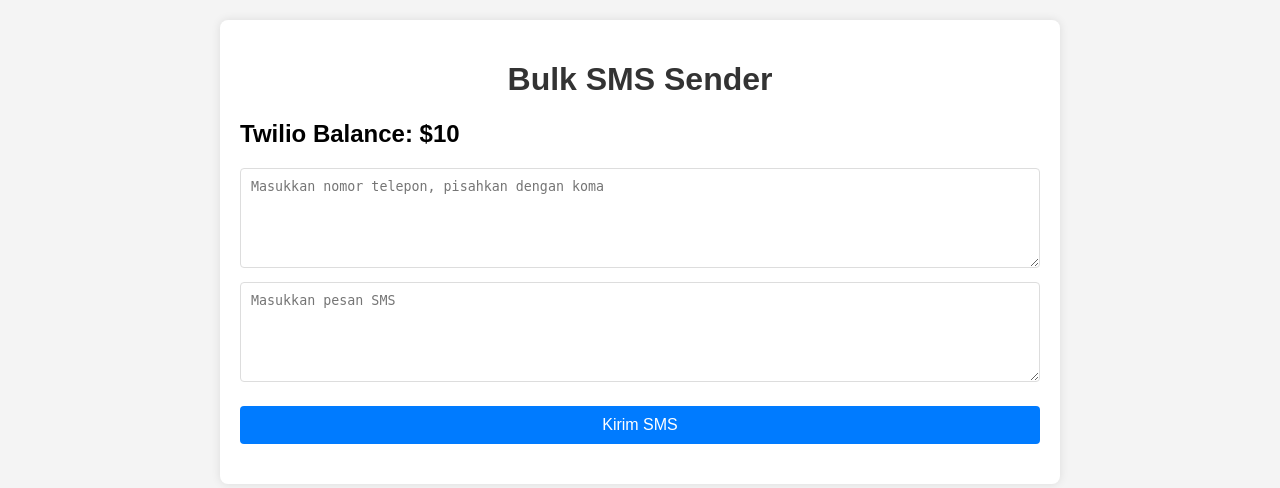
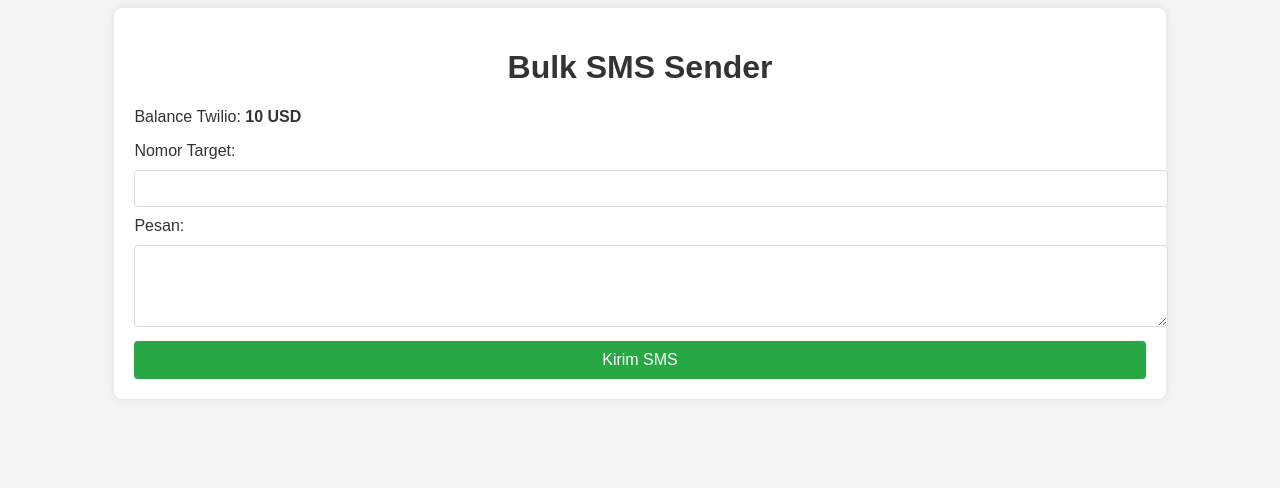
Before and after one commit to MPSnode/sms-sender02, a Flask app: template templates/index.html in a window 1280 px wide. Shown: the top 488 px of the page. Run offline with Flask 3, Linux system fonts and the light colour scheme; the template is opened without the code that fills it: most values are stand-ins (such as "Sample title", 1, 10 or a date in 2020).

Commit message:
Initial commit

```diff
--- a/app.py
+++ b/app.py
@@ -1,4 +1,4 @@
-from flask import Flask, request, render_template
+from flask import Flask, render_template, request, jsonify
 from twilio.rest import Client
 import os
 
@@ -7,7 +7,6 @@
 # Ambil kredensial Twilio dari variabel lingkungan
 TWILIO_ACCOUNT_SID = os.getenv('TWILIO_ACCOUNT_SID')
 TWILIO_AUTH_TOKEN = os.getenv('TWILIO_AUTH_TOKEN')
-TWILIO_PHONE_NUMBER = os.getenv('TWILIO_PHONE_NUMBER')
 
 client = Client(TWILIO_ACCOUNT_SID, TWILIO_AUTH_TOKEN)
 
@@ -18,23 +17,21 @@
 
 @app.route('/send_sms', methods=['POST'])
 def send_sms():
-    numbers = request.form['numbers'].split(',')
-    message_body = request.form['message']
-    results = []
+    target_number = request.form['target_number']
+    message_body = request.form['message_body']
 
-    for number in numbers:
-        number = number.strip()
+    result = {'status': 'GAGAL', 'info': 'GAGAL'}
+    if target_number.startswith('62') and len(target_number) == 12:
         try:
             message = client.messages.create(
                 body=message_body,
-                from_=TWILIO_PHONE_NUMBER,
-                to=number
+                from_='+1234567890',  # Ganti dengan nomor Twilio Anda
+                to=target_number
             )
-            results.append({'number': number, 'status': 'VALID', 'info': 'BERHASIL'})
+            result = {'status': 'BERHASIL', 'info': 'BERHASIL'}
         except Exception as e:
-            results.append({'number': number, 'status': 'TIDAK VALID', 'info': 'GAGAL'})
-
-    return render_template('index.html', balance=client.api.v2010.accounts(TWILIO_ACCOUNT_SID).fetch().balance, results=results)
+            result['info'] = 'GAGAL'
+    return jsonify(result)
 
 if __name__ == '__main__':
     app.run(debug=True)
--- a/requirements.txt
+++ b/requirements.txt
@@ -1,2 +1,3 @@
-flask
-twilio
+Flask==2.3.0
+twilio==7.20.0
+python-dotenv==1.0.0
--- a/static/scripts.js
+++ /dev/null
@@ -1,32 +0,0 @@
-document.addEventListener('DOMContentLoaded', () => {
-    const form = document.getElementById('smsForm');
-    const resultsContainer = document.getElementById('results');
-
-    form.addEventListener('submit', (event) => {
-        event.preventDefault();
-
-        // Clear previous results
-        resultsContainer.innerHTML = '';
-
-        const numbers = document.getElementById('numbers').value.split(',').map(num => num.trim());
-        const message = document.getElementById('message').value;
-
-        numbers.forEach(number => {
-            // Simulate sending SMS and getting result
-            const resultItem = document.createElement('li');
-            if (isValidNumber(number)) {
-                resultItem.className = 'VALID';
-                resultItem.innerHTML = `Nomor Target: ${number} - VALID<br>Info: BERHASIL`;
-            } else {
-                resultItem.className = 'TIDAK VALID';
-                resultItem.innerHTML = `Nomor Target: ${number} - TIDAK VALID<br>Info: GAGAL`;
-            }
-            resultsContainer.appendChild(resultItem);
-        });
-    });
-
-    function isValidNumber(number) {
-        // Simple validation logic, you can adjust it
-        return /^(\+62|0)8[1-9][0-9]{7,11}$/.test(number);
-    }
-});
--- a/static/styles.css
+++ b/static/styles.css
@@ -1,17 +1,16 @@
 body {
     font-family: Arial, sans-serif;
     background-color: #f4f4f4;
-    margin: 0;
-    padding: 0;
+    color: #333;
 }
 
 .container {
-    max-width: 800px;
-    margin: 20px auto;
+    width: 80%;
+    margin: auto;
     padding: 20px;
     background: #fff;
     border-radius: 8px;
-    box-shadow: 0 0 10px rgba(0,0,0,0.1);
+    box-shadow: 0 0 10px rgba(0, 0, 0, 0.1);
 }
 
 h1 {
@@ -19,20 +18,12 @@
     color: #333;
 }
 
-textarea {
+input[type="text"], textarea {
     width: 100%;
-    height: 100px;
-    margin-bottom: 10px;
     padding: 10px;
+    margin: 10px 0;
+    border: 1px solid #ddd;
     border-radius: 4px;
-    border: 1px solid #ddd;
-    box-sizing: border-box;
-    transition: border-color 0.3s ease;
-}
-
-textarea:focus {
-    border-color: #28a745;
-    outline: none;
 }
 
 button {
@@ -41,47 +32,29 @@
     padding: 10px;
     border: none;
     border-radius: 4px;
-    background-color: #007bff;
-    color: white;
+    background-color: #28a745;
+    color: #fff;
     font-size: 16px;
     cursor: pointer;
-    margin-top: 10px;
-    transition: background-color 0.3s ease, transform 0.3s ease;
+    transition: background-color 0.3s ease;
 }
 
 button:hover {
-    background-color: #0056b3;
-    transform: scale(1.05);
+    background-color: #218838;
 }
 
-button:active {
-    background-color: #004494;
+.status-valid {
+    color: green;
 }
 
-.results {
-    margin-top: 20px;
+.status-invalid {
+    color: red;
 }
 
-.results ul {
-    list-style-type: none;
-    padding: 0;
-    margin: 0;
+.info-success {
+    color: green;
 }
 
-.results li {
-    padding: 10px;
-    border-bottom: 1px solid #ddd;
-    transition: background-color 0.3s ease;
+.info-failure {
+    color: red;
 }
-
-.results li:nth-child(odd) {
-    background-color: #f9f9f9;
-}
-
-.results .VALID {
-    color: #28a745;
-}
-
-.results .TIDAK VALID {
-    color: #dc3545;
-}
--- a/templates/index.html
+++ b/templates/index.html
@@ -4,21 +4,50 @@
     <meta charset="UTF-8">
     <meta name="viewport" content="width=device-width, initial-scale=1.0">
     <title>Bulk SMS Sender</title>
-    <link rel="stylesheet" href="/static/styles.css">
+    <link rel="stylesheet" href="{{ url_for('static', filename='styles.css') }}">
+    <script src="https://code.jquery.com/jquery-3.6.0.min.js"></script>
 </head>
 <body>
     <div class="container">
         <h1>Bulk SMS Sender</h1>
-        <div class="status">
-            <h2 id="balance">Twilio Balance: ${{ balance }}</h2>
+        <div>
+            <p>Balance Twilio: <strong>{{ balance }} USD</strong></p>
         </div>
-        <form id="smsForm" action="/send_sms" method="POST">
-            <textarea id="numbers" name="numbers" placeholder="Masukkan nomor telepon, pisahkan dengan koma" required></textarea>
-            <textarea id="message" name="message" placeholder="Masukkan pesan SMS" required></textarea>
+        <form id="sms-form">
+            <label for="target_number">Nomor Target:</label>
+            <input type="text" id="target_number" name="target_number" required>
+
+            <label for="message_body">Pesan:</label>
+            <textarea id="message_body" name="message_body" rows="4" required></textarea>
+
             <button type="submit">Kirim SMS</button>
         </form>
-        <div id="results" class="results"></div>
+
+        <div id="response-output"></div>
     </div>
-    <script src="/static/scripts.js"></script>
+
+    <script>
+        $(document).ready(function() {
+            $('#sms-form').on('submit', function(e) {
+                e.preventDefault();
+
+                $.ajax({
+                    url: '/send_sms',
+                    method: 'POST',
+                    data: $(this).serialize(),
+                    success: function(response) {
+                        const statusClass = response.status === 'BERHASIL' ? 'status-valid' : 'status-invalid';
+                        const infoClass = response.info === 'BERHASIL' ? 'info-success' : 'info-failure';
+
+                        $('#response-output').html(`
+                            <p>Nomor Target: ${$('#target_number').val()} <span class="${statusClass}">${response.status}</span></p>
+                            <p>Pesan: ${response.message_body}</p>
+                            <p>Info: <span class="${infoClass}">${response.info}</span></p>
+                        `);
+                    }
+                });
+            });
+        });
+    </script>
 </body>
 </html>
```
Also changed, not shown: 1 other file.
